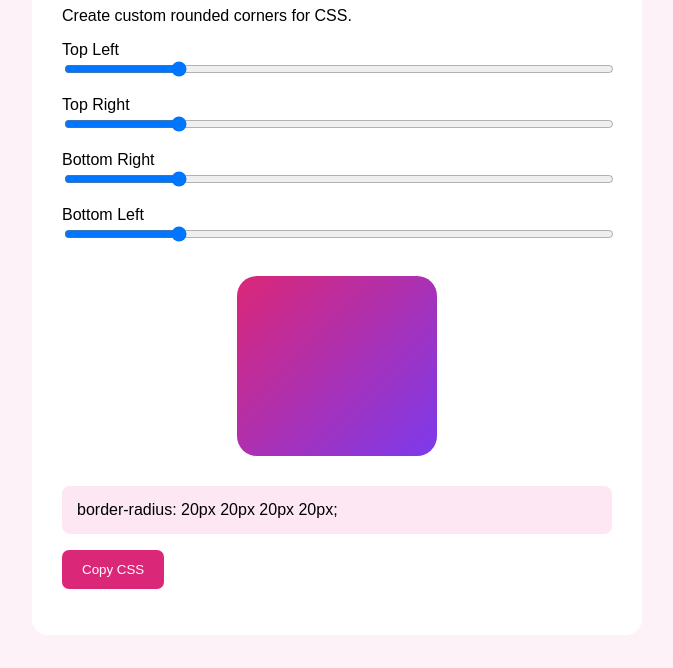
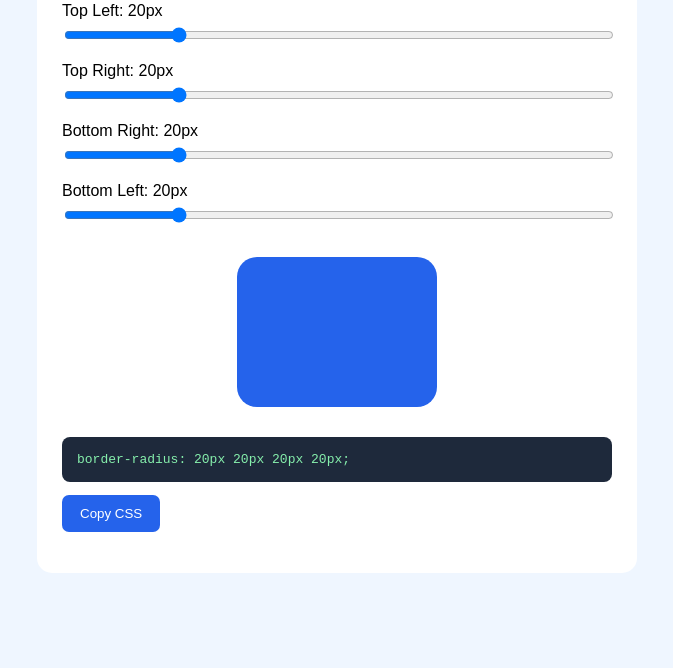
Before and after one commit to connorjennings2/border-radius-generator, a plain HTML site: page index.html in a window 1280 px wide. Shown: the part 136-804 px from the top of the page, without its empty margins (303-976 px from the left). Drawn offline with Linux system fonts and the light colour scheme.

Commit message:
Improve interactive border radius controls

```diff
--- a/index.html
+++ b/index.html
@@ -2,49 +2,55 @@
 <html lang="en">
 <head>
 <meta charset="UTF-8">
-<meta name="viewport" content="width=device-width, initial-scale=1.0">
+<meta name="viewport" content="width=device-width,initial-scale=1">
 <title>Border Radius Generator</title>
 <style>
-body{font-family:Arial;background:#fdf2f8;padding:25px}
-main{max-width:550px;margin:auto;background:white;padding:30px;border-radius:16px}
-label{display:block;margin-top:15px}
+body{font-family:Arial;background:#eff6ff;padding:25px}
+main{max-width:550px;margin:auto;background:white;padding:25px;border-radius:15px}
+label{display:block;margin:15px 0 5px}
 input{width:100%}
-#preview{width:200px;height:180px;background:linear-gradient(135deg,#db2777,#7c3aed);margin:30px auto}
-#code{background:#fce7f3;padding:15px;border-radius:8px;overflow-wrap:anywhere}
-button{background:#db2777;color:white;padding:12px 20px;border:0;border-radius:7px;cursor:pointer}
+#preview{width:200px;height:150px;background:#2563eb;margin:30px auto}
+pre{background:#1e293b;color:#86efac;padding:15px;border-radius:8px}
+button{padding:11px 18px;background:#2563eb;color:white;border:0;border-radius:7px;cursor:pointer}
 </style>
 </head>
 <body>
 <main>
 <h1>Border Radius Generator</h1>
-<p>Create custom rounded corners for CSS.</p>
-<label>Top Left</label>
-<input id="tl" type="range" min="0" max="100" value="20" oninput="update()">
-<label>Top Right</label>
-<input id="tr" type="range" min="0" max="100" value="20" oninput="update()">
-<label>Bottom Right</label>
-<input id="br" type="range" min="0" max="100" value="20" oninput="update()">
-<label>Bottom Left</label>
-<input id="bl" type="range" min="0" max="100" value="20" oninput="update()">
+<div id="controls"></div>
 <div id="preview"></div>
-<p id="code"></p>
-<button onclick="copyCode()">Copy CSS</button>
+<pre id="code"></pre>
+<button onclick="copyCSS()">Copy CSS</button>
 <p id="status"></p>
 </main>
 <script>
+const controls=document.getElementById("controls");
+["Top Left","Top Right","Bottom Right","Bottom Left"].forEach((name,i)=>{
+ controls.innerHTML+=`
+ <label>${name}: <span id="v${i}">20</span>px</label>
+ <input type="range" min="0" max="100" value="20" id="r${i}">
+ `;
+});
 function update(){
- const radius=["tl","tr","br","bl"].map(
- id=>document.getElementById(id).value+"px").join(" ");
- document.getElementById("preview").style.borderRadius=radius;
- document.getElementById("code").textContent="border-radius: "+radius+";";
- document.getElementById("status").textContent="";
+ const values=[0,1,2,3].map(i=>{
+  const v=document.getElementById("r"+i).value;
+  document.getElementById("v"+i).textContent=v;
+  return v;
+ });
+ const css=`border-radius: ${values.join("px ")}px;`;
+ document.getElementById("preview").style.borderRadius=
+ values.map(v=>v+"px").join(" ");
+ document.getElementById("code").textContent=css;
 }
-async function copyCode(){
+[0,1,2,3].forEach(i=>{
+ document.getElementById("r"+i).addEventListener("input",update);
+});
+async function copyCSS(){
  try{
   await navigator.clipboard.writeText(document.getElementById("code").textContent);
   document.getElementById("status").textContent="CSS copied!";
  }catch{
-  document.getElementById("status").textContent="Please copy manually.";
+  document.getElementById("status").textContent="Copy manually from the code area.";
  }
 }
 update();
```
